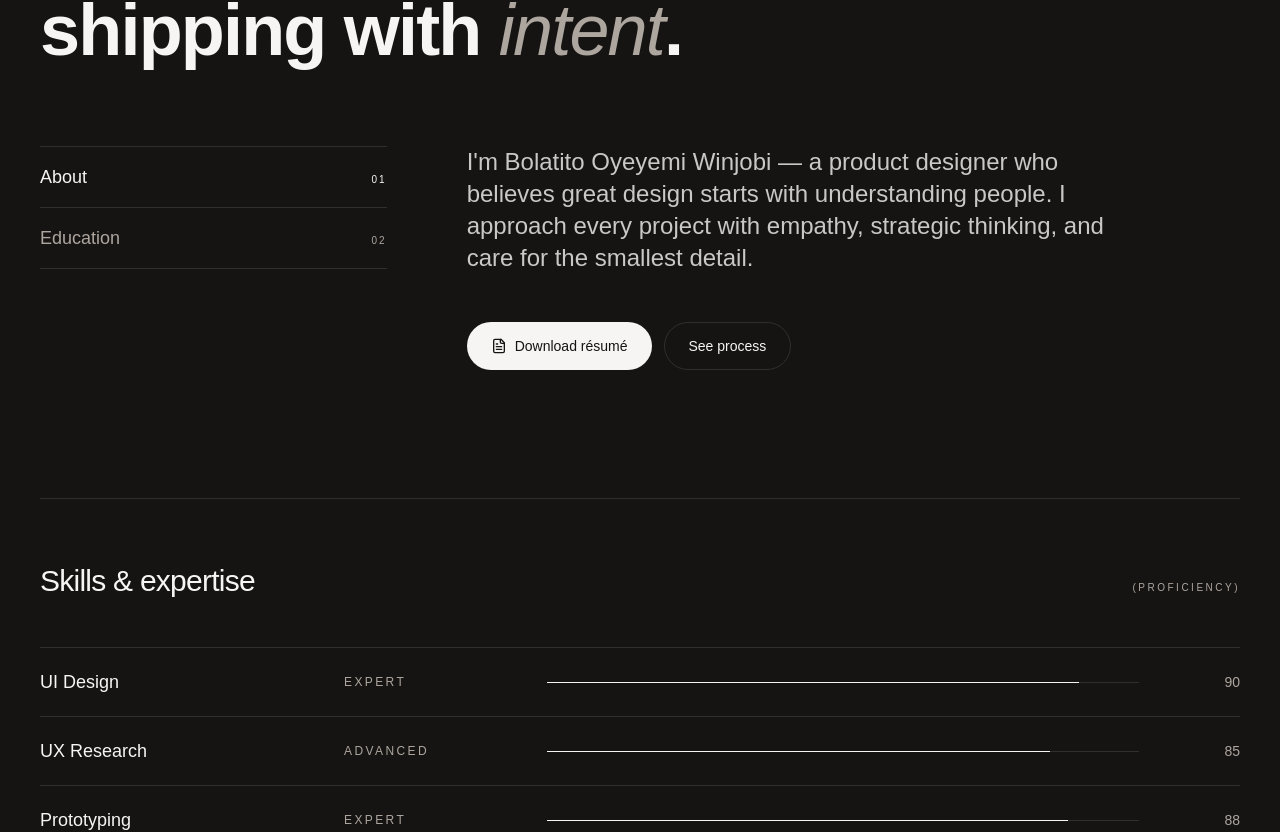
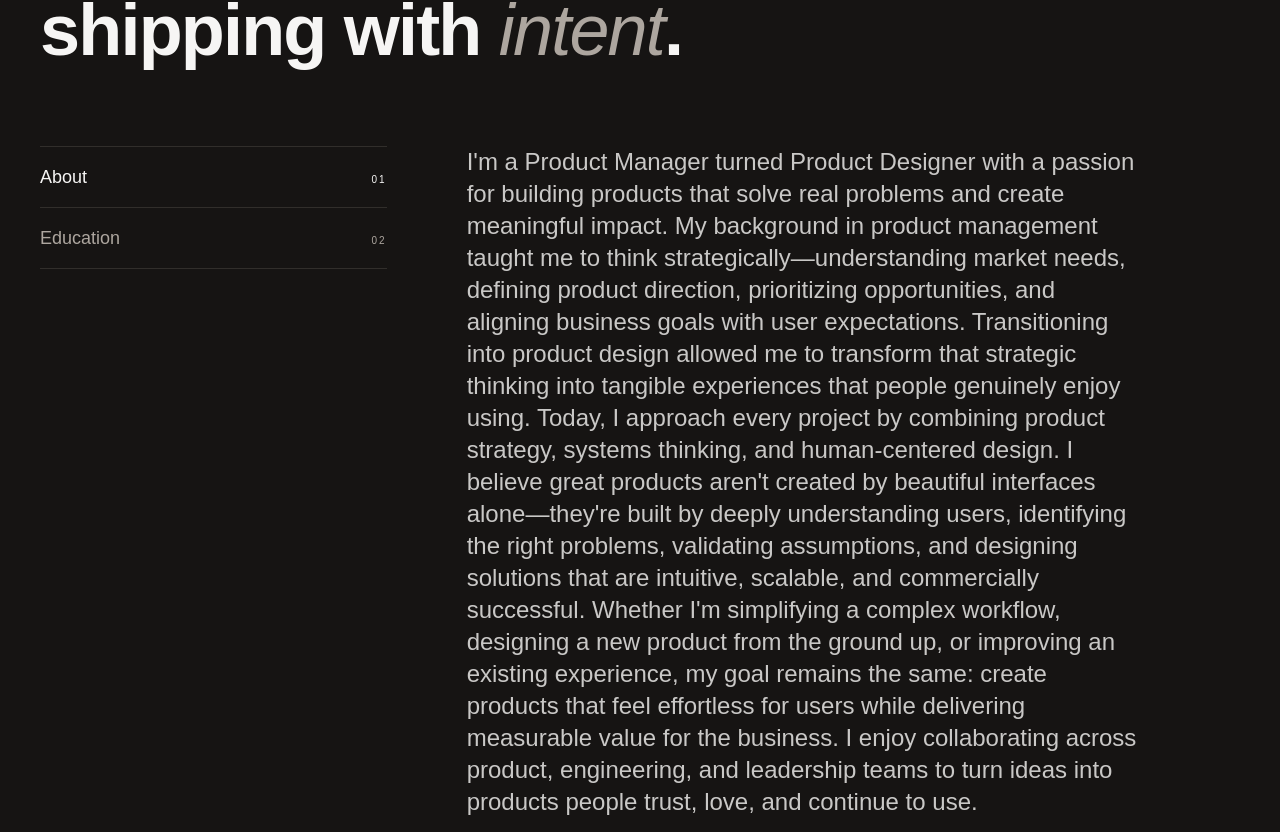
Before and after one commit to BOW-thepm/bolatito-oyeyemi-winjobi, a React (Vite) app: page / in a window 1280 px wide. Shown: the part 1102-1934 px from the top of the page. Built offline with nearby package versions, Linux system fonts and the light colour scheme; a web font is replaced by a local one.

Commit message:
Changes
Co-authored-by: BOW-thepm <174844559+BOW-thepm@users.noreply.github.com>

```diff
--- a/src/components/AboutSection.tsx
+++ b/src/components/AboutSection.tsx
@@ -11,7 +11,7 @@ const AboutSection = () => {
     {
       title: 'About',
       content:
-        "I'm Bolatito Oyeyemi Winjobi — a product designer who believes great design starts with understanding people. I approach every project with empathy, strategic thinking, and care for the smallest detail.",
+        "I'm a Product Manager turned Product Designer with a passion for building products that solve real problems and create meaningful impact. My background in product management taught me to think strategically—understanding market needs, defining product direction, prioritizing opportunities, and aligning business goals with user expectations. Transitioning into product design allowed me to transform that strategic thinking into tangible experiences that people genuinely enjoy using.\n\nToday, I approach every project by combining product strategy, systems thinking, and human-centered design. I believe great products aren't created by beautiful interfaces alone—they're built by deeply understanding users, identifying the right problems, validating assumptions, and designing solutions that are intuitive, scalable, and commercially successful.\n\nWhether I'm simplifying a complex workflow, designing a new product from the ground up, or improving an existing experience, my goal remains the same: create products that feel effortless for users while delivering measurable value for the business. I enjoy collaborating across product, engineering, and leadership teams to turn ideas into products people trust, love, and continue to use.",
     },
     {
       title: 'Education',
```
